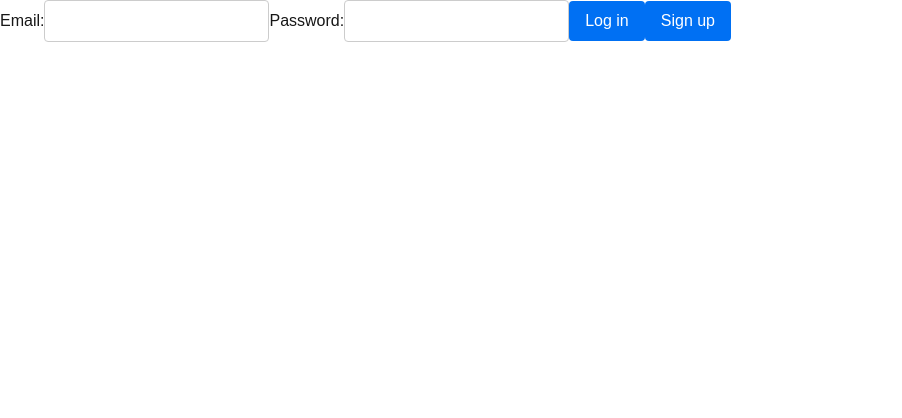
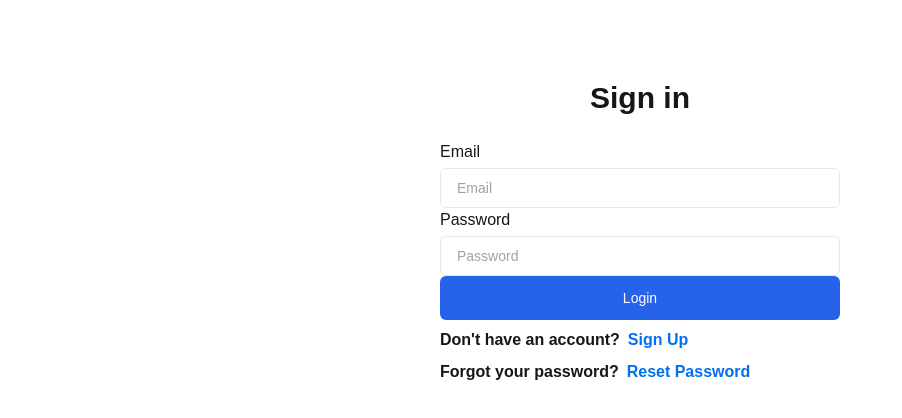
Before and after one commit to Valentin349/education-platform, a Next.js app: page /login in a window 1280 px wide. Shown: the top 418 px of the page, without its empty margins (0-902 px from the left). Built offline with nearby package versions, Linux system fonts and the light colour scheme.

Commit message:
Update Login form and page

```diff
--- /dev/null
+++ b/app/(auth)/login/LoginForm.tsx
@@ -0,0 +1,55 @@
+'use client'
+import { useState } from "react";
+import AuthButton from "../components/AuthButton";
+
+export default function LoginForm() {
+    const [error, setError] = useState<string | null>(null);
+    const [loading, setLoading] = useState<boolean>(false);
+
+
+    const handleSubmit = async (event: React.FormEvent<HTMLFormElement>) => {
+        event.preventDefault();
+        setLoading(true);
+        setError(null);
+
+        // implment submit logic here
+
+        setLoading(false);
+    }
+
+    return (
+        <div>
+            <form onSubmit={handleSubmit}>
+                <div>
+                    <label className="w-full flex flex-col gap-4">
+                        Email
+                    </label>
+                    <input
+                        type="email"
+                        placeholder="Email"
+                        id="Email"
+                        name="email"
+                        className="mt-1 w-full px-4 p-2 h-10 rounded-md border border-gray-200 bg-white text-sm text-gray-700"
+                    />
+                </div>
+                <div>
+                    <label>
+                        Password
+                    </label>
+                    <input
+                        type="password"
+                        placeholder="Password"
+                        id="password"
+                        name="password"
+                        className="mt-1 w-full px-4 p-2 h-10 rounded-md border border-gray-200 bg-white text-sm text-gray-700"
+                    />
+                </div>
+
+                <div>
+                    <AuthButton type="Login" loading={loading} />
+                </div>
+                {error && <p>{error}</p>}
+            </form>
+        </div>
+    );
+}
--- a/app/(auth)/login/page.tsx
+++ b/app/(auth)/login/page.tsx
@@ -1,14 +1,29 @@
-import { login, signup } from "../actions"
+import Link from "next/link";
+import LoginForm from "./LoginForm";
 
 export default function LoginPage() {
-    return (
-        <form>
-            <label htmlFor="email">Email:</label>
-            <input id="email" name="email" type="email" required />
-            <label htmlFor="password">Password:</label>
-            <input id="password" name="password" type="password" required />
-            <button formAction={login}>Log in</button>
-            <button formAction={signup}>Sign up</button>
-        </form>
-    )
+  return (
+    <>
+      <div className="w-full flex mt-20 justify-center">
+        <section className="flex flex-col w-[400px]">
+          <h1 className="text-3xl w-full text-center font-bold mb-6">
+            Sign in
+          </h1>
+          <LoginForm />
+          <div className="mt-2 flex items-center">
+            <h1>{`Don't have an account?`}</h1>
+            <Link className="font-bold ml-2" href="/register">
+              Sign Up
+            </Link>
+          </div>
+          <div className="mt-2 flex items-center">
+            <h1>{`Forgot your password?`}</h1>
+            <Link className="font-bold ml-2" href="/forgot-password">
+              Reset Password
+            </Link>
+          </div>
+        </section>
+      </div>
+    </>
+  );
 }
```
